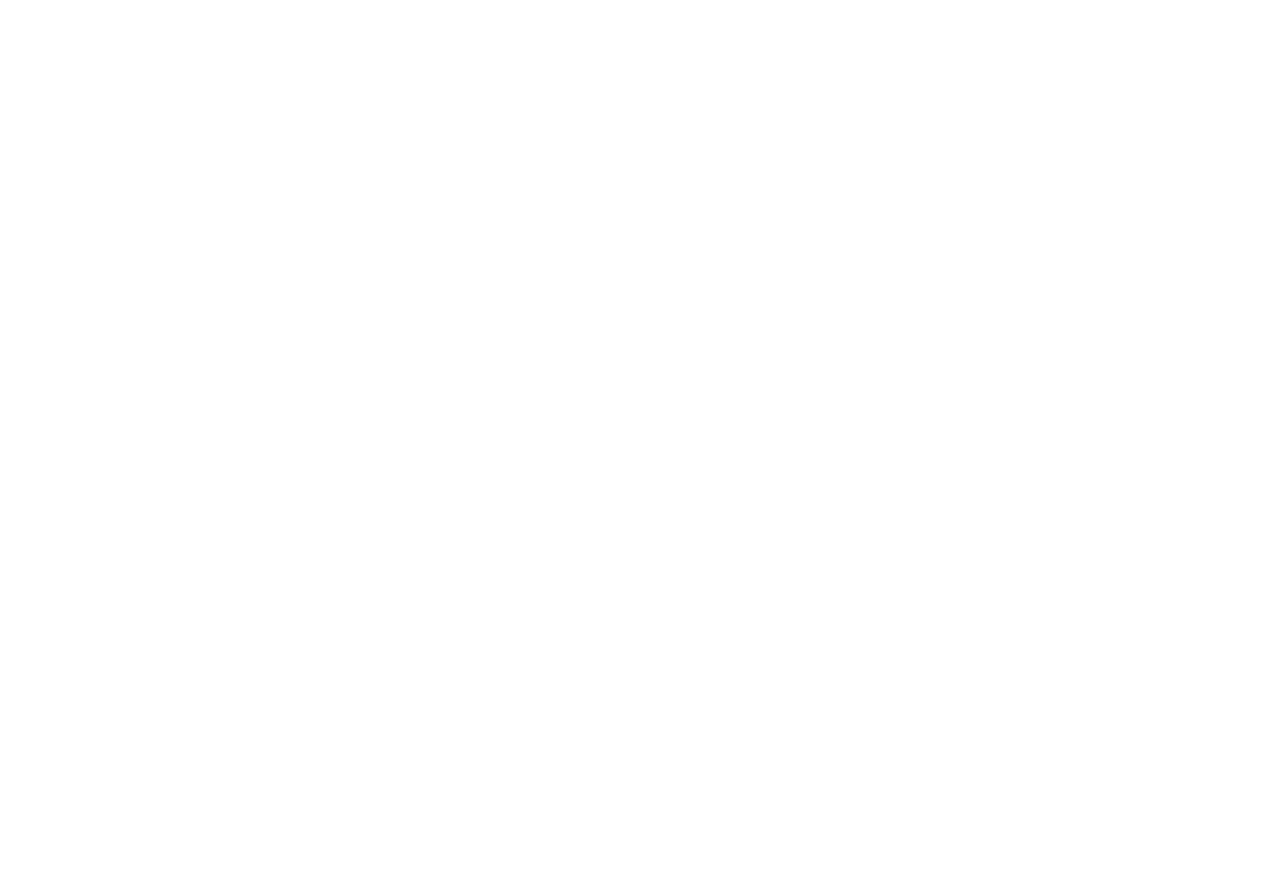
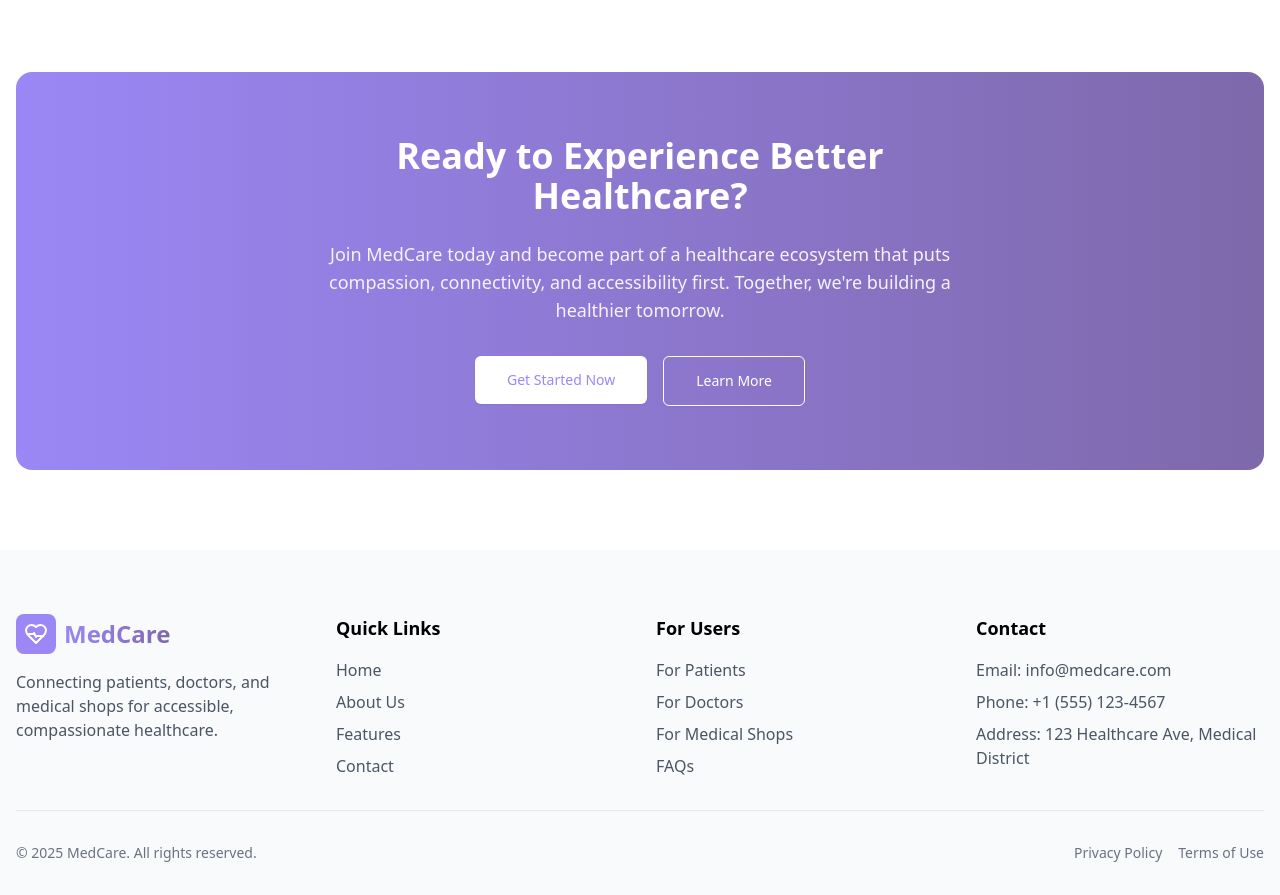
Before and after one commit to NumanFaisal/MedCare, a Next.js app: page / in a window 1280 px wide. Shown: the part 4200-5095 px from the top of the page. Before the commit the page ends 4192 px from the top, so only its background shows below. Built offline with nearby package versions, Linux system fonts and the light colour scheme.

Commit message:
Footer done

```diff
--- a/src/app/page.tsx
+++ b/src/app/page.tsx
@@ -1,6 +1,8 @@
 'use client'
 
+import CTA from "@/components/CTA";
 import Features from "@/components/Features";
+import Footer from "@/components/Footer";
 import Hero from "@/components/Hero";
 import RoleSection from "@/components/RoleSection";
 import Testimonials from "@/components/Testimonials";
@@ -14,6 +16,8 @@
       <Features />
       <RoleSection />
       <Testimonials />
+      <CTA />
+      <Footer />
     </div>
   );
 }
--- /dev/null
+++ b/src/components/CTA.tsx
@@ -0,0 +1,31 @@
+import { Button } from "./ui/button";
+
+function CTA() {
+    return (
+        <section className="py-20 px-4">
+            <div className="container mx-auto">
+                <div className="bg-gradient-to-r from-primary to-[#7E69AB] rounded-2xl py-16 px-8 text-center text-white">
+                    <div className="max-w-2xl mx-auto">
+                        <h2 className="text-3xl md:text-4xl font-bold mb-6">
+                        Ready to Experience Better Healthcare?
+                        </h2>
+                        <p className="text-white/90 text-lg mb-8">
+                        Join MedCare today and become part of a healthcare ecosystem that puts compassion,
+                        connectivity, and accessibility first. Together, we're building a healthier tomorrow.
+                        </p>
+                        <div className="flex flex-col sm:flex-row justify-center space-y-4 sm:space-y-0 sm:space-x-4">
+                        <Button className="bg-white text-primary hover:bg-gray-100 text-lg py-6 px-8 rounded-lg hover:text-white">
+                            Get Started Now
+                        </Button>
+                        <Button variant="outline" className="border-white text-white hover:bg-white/20 text-lg py-6 px-8 rounded-lg button-hover-effect">
+                            Learn More
+                        </Button>
+                        </div>
+                    </div>
+                </div>
+            </div>
+        </section>
+    );
+}
+
+export default CTA
--- /dev/null
+++ b/src/components/Footer.tsx
@@ -0,0 +1,70 @@
+import Link from 'next/link'
+
+
+function Footer() {
+    return (
+        <footer className="bg-gray-50 pt-16 pb-8">
+            <div className="container mx-auto px-4">
+                <div className="grid grid-cols-1 md:grid-cols-4 gap-8 mb-8">
+                    <div className="col-span-1 md:col-span-1">
+                        <div className="flex items-center space-x-2 mb-4">
+                            <div className="w-10 h-10 bg-primary rounded-lg flex items-center justify-center">
+                                <svg xmlns="http://www.w3.org/2000/svg" width="24" height="24" viewBox="0 0 24 24" fill="none" stroke="white" strokeWidth="2" strokeLinecap="round" strokeLinejoin="round" className="lucide lucide-heart-pulse">
+                                <path d="M19 14c1.49-1.46 3-3.21 3-5.5A5.5 5.5 0 0 0 16.5 3c-1.76 0-3 .5-4.5 2-1.5-1.5-2.74-2-4.5-2A5.5 5.5 0 0 0 2 8.5c0 2.3 1.5 4.05 3 5.5l7 7Z" />
+                                <path d="M3.22 12H9.5l.5-1 2 4 .5-1h6.78" />
+                                </svg>
+                            </div>
+                            <span className="bg-gradient-to-r from-[#9b87f5] to-[#7E69AB] bg-clip-text text-transparent text-2xl font-semibold">MedCare</span>
+                        </div>
+                        <p className="text-gray-600 mb-4">
+                        Connecting patients, doctors, and medical shops for accessible, compassionate healthcare.
+                        </p>
+                    </div>
+
+                    <div>
+                        <h3 className="font-semibold text-lg mb-4">Quick Links</h3>
+                        <ul className="space-y-2">
+                            <li><Link href="/" className="text-gray-600 hover:text-primary transition-colors">Home</Link></li>
+                            <li><Link href="/about" className="text-gray-600 hover:text-primary transition-colors">About Us</Link></li>
+                            <li><Link href="/features" className="text-gray-600 hover:text-primary transition-colors">Features</Link></li>
+                            <li><Link href="/contact" className="text-gray-600 hover:text-primary transition-colors">Contact</Link></li>
+                        </ul>
+                    </div>
+
+                    <div>
+                        <h3 className="font-semibold text-lg mb-4">For Users</h3>
+                        <ul className="space-y-2">
+                            <li><Link href="/patients" className="text-gray-600 hover:text-primary transition-colors">For Patients</Link></li>
+                            <li><Link href="/doctors" className="text-gray-600 hover:text-primary transition-colors">For Doctors</Link></li>
+                            <li><Link href="/medical-shops" className="text-gray-600 hover:text-primary transition-colors">For Medical Shops</Link></li>
+                            <li><Link href="/faq" className="text-gray-600 hover:text-primary transition-colors">FAQs</Link></li>
+                        </ul>
+                    </div>
+
+                    <div>
+                        <h3 className="font-semibold text-lg mb-4">Contact</h3>
+                        <ul className="space-y-2">
+                            <li className="text-gray-600">Email: info@medcare.com</li>
+                            <li className="text-gray-600">Phone: +1 (555) 123-4567</li>
+                            <li className="text-gray-600">Address: 123 Healthcare Ave, Medical District</li>
+                        </ul>
+                    </div>
+                    </div>
+
+                    <div className="border-t border-gray-200 pt-8 mt-8">
+                    <div className="flex flex-col md:flex-row justify-between items-center">
+                        <p className="text-gray-500 text-sm">
+                        &copy; {new Date().getFullYear()} MedCare. All rights reserved.
+                        </p>
+                        <div className="flex space-x-4 mt-4 md:mt-0">
+                        <Link href="/privacy" className="text-gray-500 text-sm hover:text-primary transition-colors">Privacy Policy</Link>
+                        <Link href="/terms" className="text-gray-500 text-sm hover:text-primary transition-colors">Terms of Use</Link>
+                        </div>
+                    </div>
+                </div>
+            </div>
+        </footer>
+    );
+}
+
+export default Footer;
```
